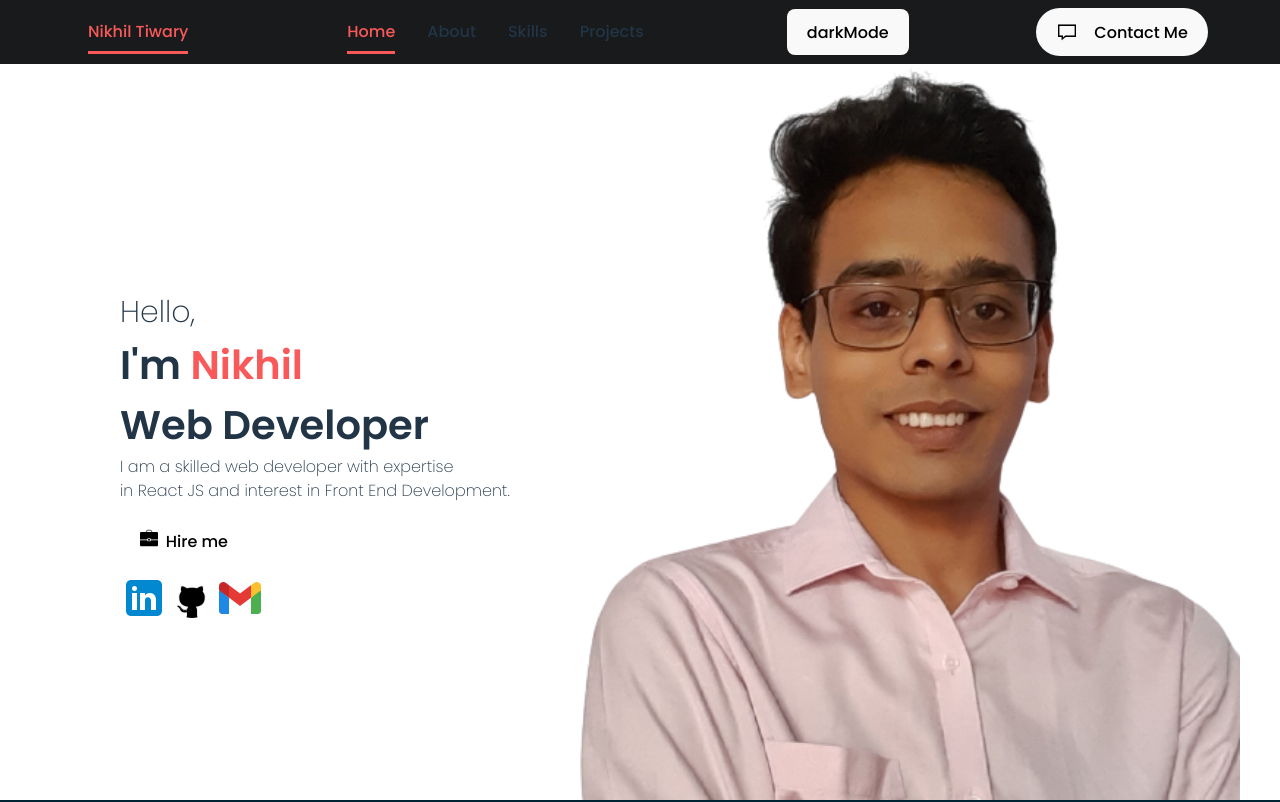
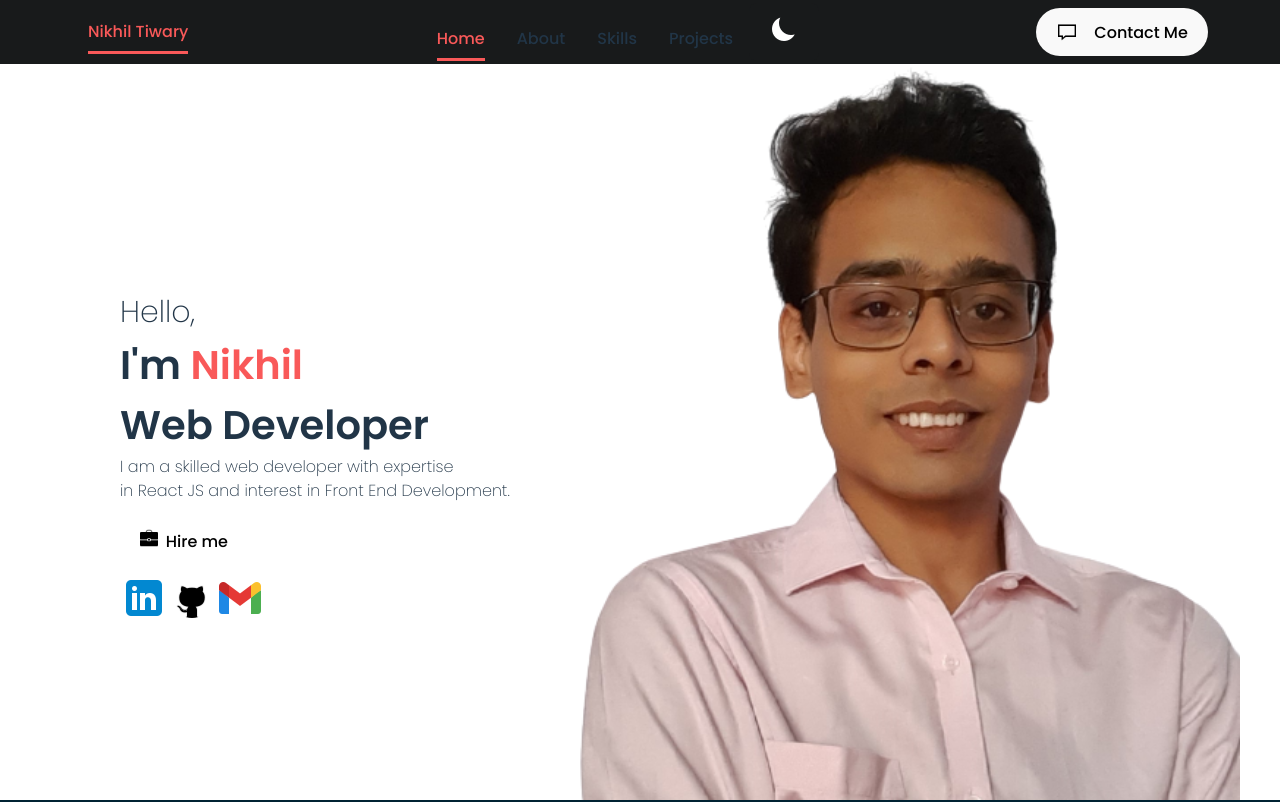
Before and after one commit to nikhil-tiwary61/portfolio, a React (Vite) app: page / in a window 1280 px wide. Shown: the top 802 px of the page. Built offline with nearby package versions, Linux system fonts and the light colour scheme.

Commit message:
add icons for the theme button

```diff
--- a/src/conponents/Navbar.jsx
+++ b/src/conponents/Navbar.jsx
@@ -1,6 +1,8 @@
 import "../styles/Navbar.css";
 import { Link } from "react-scroll";
 import contactMe from "../assets/contact_me.png";
+import light from "../assets/light.png";
+import dark from "../assets/dark.png";
 import menu from "../assets/menu.png";
 import close from "../assets/closeBtn.png";
 import { useState } from "react";
@@ -10,7 +12,7 @@ import ThemeContext from "../context/ThemeContext";
 export default function Navbar() {
   const [showMenu, setShowMenu] = useState(false);
   const { theme, setTheme } = useContext(ThemeContext);
-  function handleClick() {
+  function handleTheme() {
     setTheme(theme === "darkMode" ? "lightMode" : "darkMode");
   }
   return (
@@ -74,8 +76,10 @@ export default function Navbar() {
           >
             Projects
           </Link>
+          <button onClick={handleTheme}>
+            <img src={theme === "darkMode" ? dark : light} alt="Theme Icon" />
+          </button>
         </div>
-        <button onClick={handleClick}>{theme}</button>
         <button
           id="contact-btn"
           className={theme}
@@ -158,6 +162,9 @@ export default function Navbar() {
           >
             Contact Me
           </Link>
+          <button onClick={handleTheme}>
+            <img src={theme === "darkMode" ? dark : light} alt="Theme Icon" />
+          </button>
         </div>
       </div>
     </nav>
--- a/src/styles/Navbar.css
+++ b/src/styles/Navbar.css
@@ -20,6 +20,11 @@ nav {
   display: flex;
   justify-content: space-between;
   align-items: center;
+}
+
+.desktop-menu > button {
+  background: var(--dark);
+  object-fit: contain;
 }
 
 .desktop-menu-list-items {
```
Also changed, not shown: src/assets/dark.png (added), src/assets/light.png (added).
